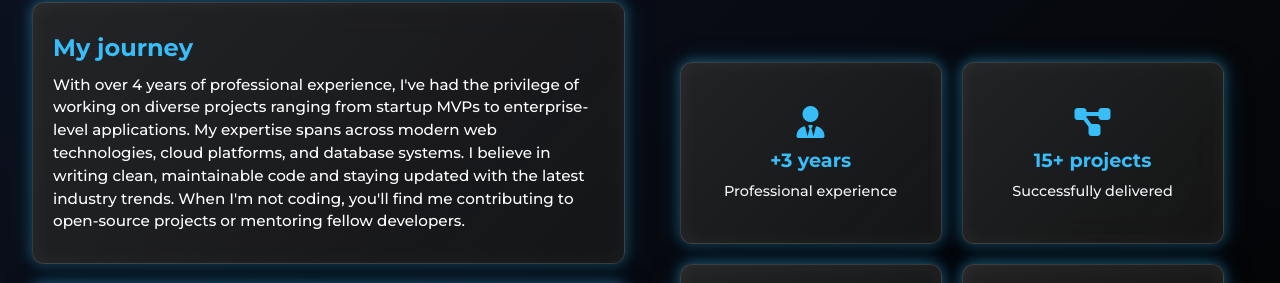
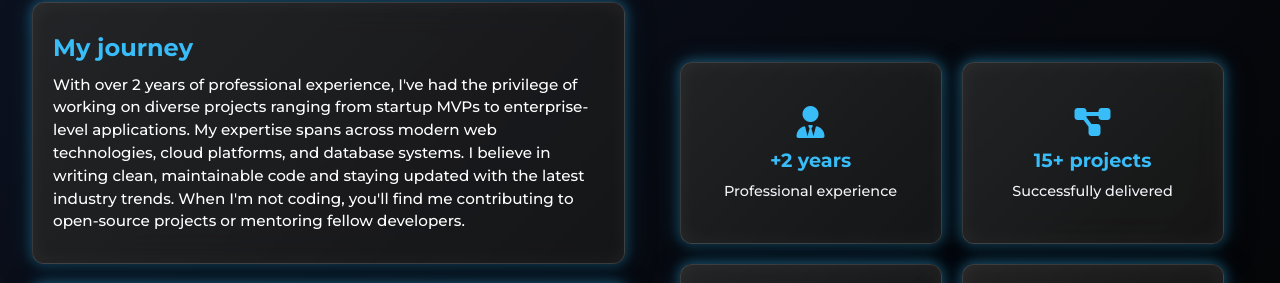
Before and after one commit to kidgideon/personal-portfolio, a Next.js app: page / in a window 1280 px wide. Shown: the part 756-1039 px from the top of the page. Built offline with nearby package versions, Linux system fonts and the light colour scheme.

Commit message:
push new updates

```diff
--- a/components/about/about.tsx
+++ b/components/about/about.tsx
@@ -15,7 +15,7 @@ const About = () => {
           <div className={styles.journeyText}>
             <h2>My journey</h2>
             <p>
-              {"With over 4 years of professional experience, I've had the privilege of working on diverse projects ranging from startup MVPs to enterprise-level applications. My expertise spans across modern web technologies, cloud platforms, and database systems. I believe in writing clean, maintainable code and staying updated with the latest industry trends. When I'm not coding, you'll find me contributing to open-source projects or mentoring fellow developers."}
+              {"With over 2 years of professional experience, I've had the privilege of working on diverse projects ranging from startup MVPs to enterprise-level applications. My expertise spans across modern web technologies, cloud platforms, and database systems. I believe in writing clean, maintainable code and staying updated with the latest industry trends. When I'm not coding, you'll find me contributing to open-source projects or mentoring fellow developers."}
             </p>
           </div>
           <div className={styles.coreValues}>
@@ -32,7 +32,7 @@ const About = () => {
         <div className={styles.personalAttributes}>
           <div className={styles.attribute}>
             <i className="fa-solid fa-user-tie"></i>
-            <h1>+3 years</h1>
+            <h1>+2 years</h1>
             <p>Professional experience</p>
           </div>
 
```
